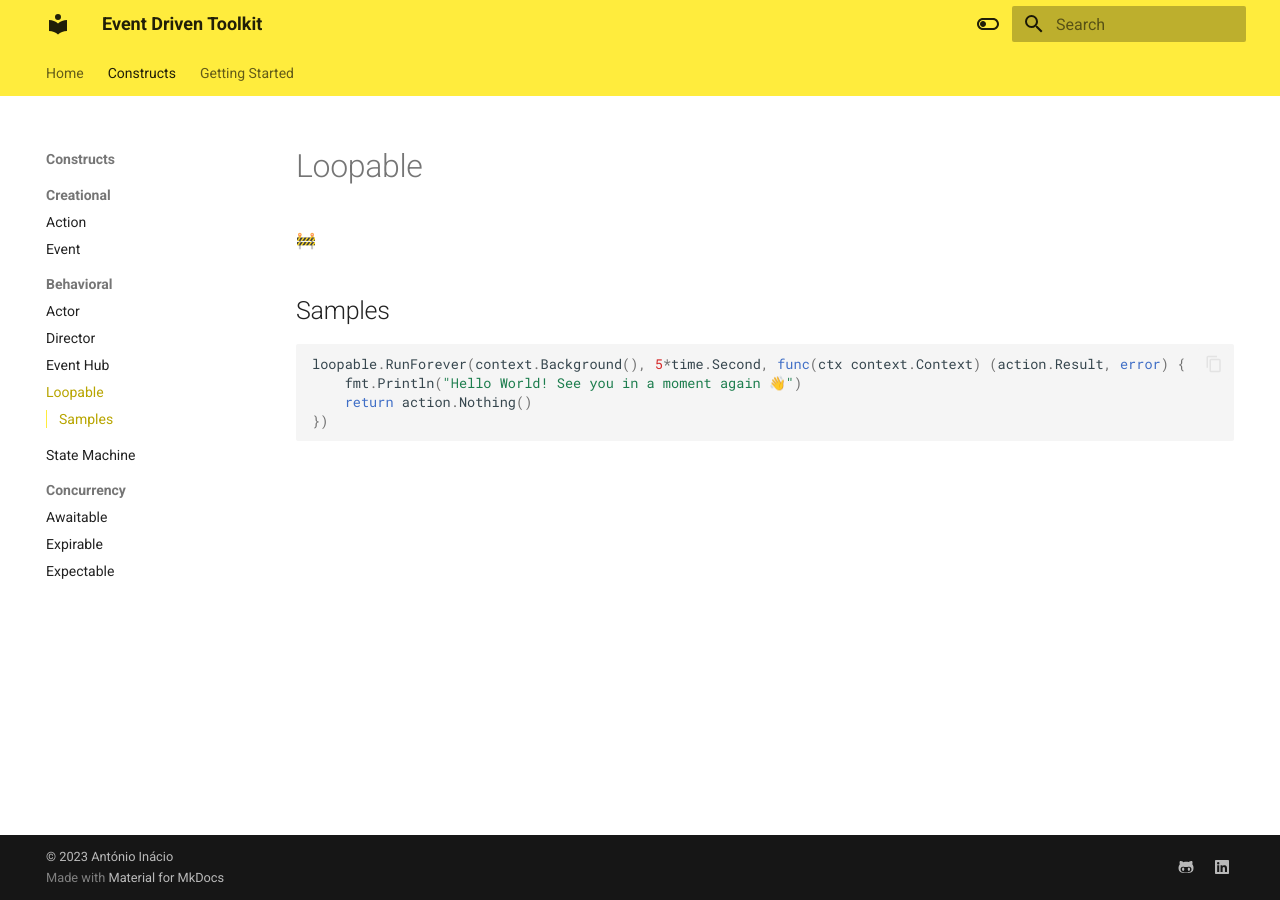
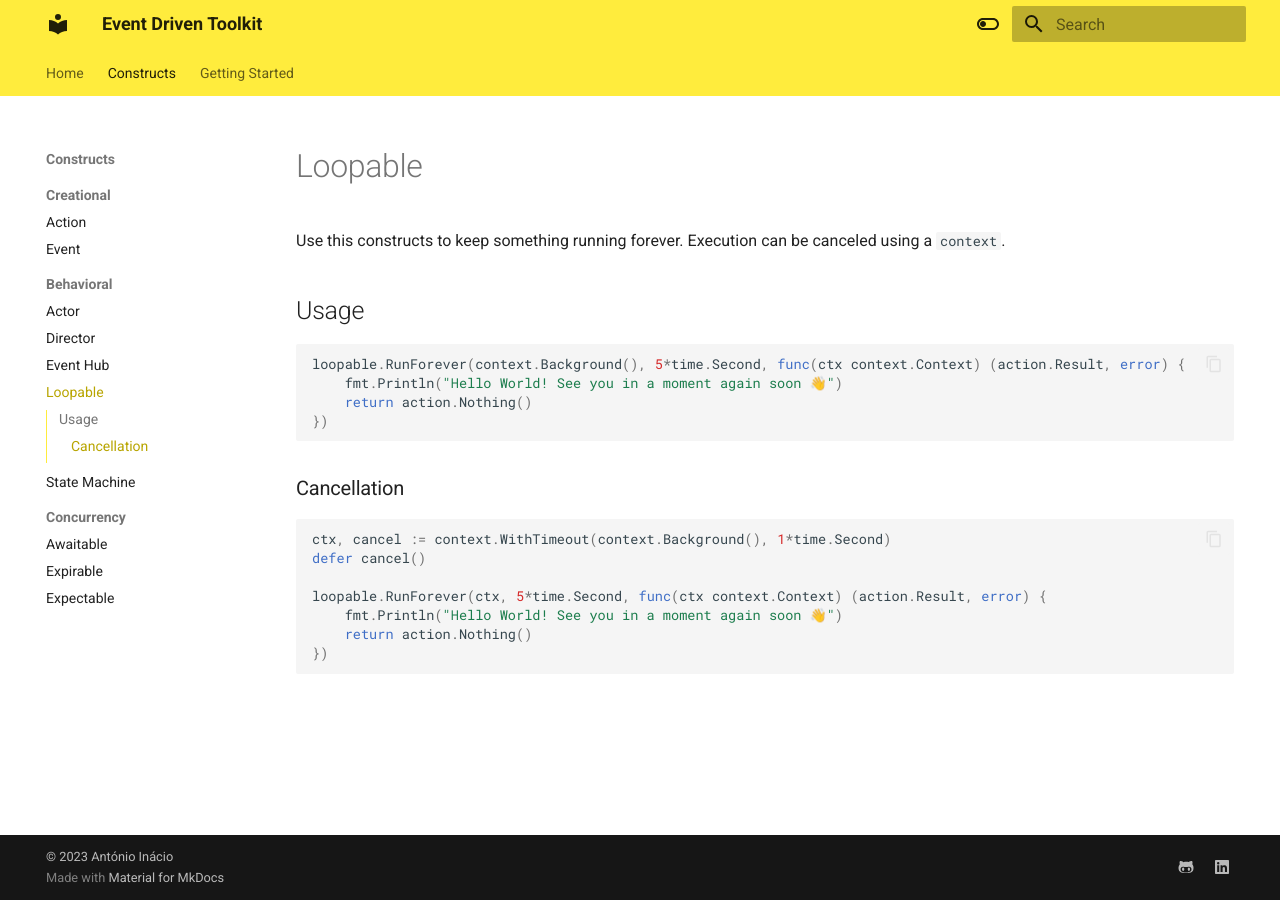
Before and after one commit to a-inacio/edt-go, an MkDocs documentation site: the page built from docs/loopable.md, in a window 1280 px wide. Built offline with MkDocs 1.6.1 and Material for MkDocs 9.7.7, drawn with Linux system fonts in a browser that asks for light colours.

Commit message:
docs: Loopable documentation

````diff
--- a/docs/loopable.md
+++ b/docs/loopable.md
@@ -1,12 +1,25 @@
 # Loopable
 
-🚧
+Use this constructs to keep something running forever.
+Execution can be canceled using a `context`.
 
-## Samples
+## Usage
 
 ```go
 loopable.RunForever(context.Background(), 5*time.Second, func(ctx context.Context) (action.Result, error) {
-    fmt.Println("Hello World! See you in a moment again 👋")
+    fmt.Println("Hello World! See you in a moment again soon 👋")
     return action.Nothing()
 })
 ```
+
+### Cancellation
+
+```go
+ctx, cancel := context.WithTimeout(context.Background(), 1*time.Second)
+defer cancel()
+
+loopable.RunForever(ctx, 5*time.Second, func(ctx context.Context) (action.Result, error) {
+    fmt.Println("Hello World! See you in a moment again soon 👋")
+    return action.Nothing()
+})
+```
````
